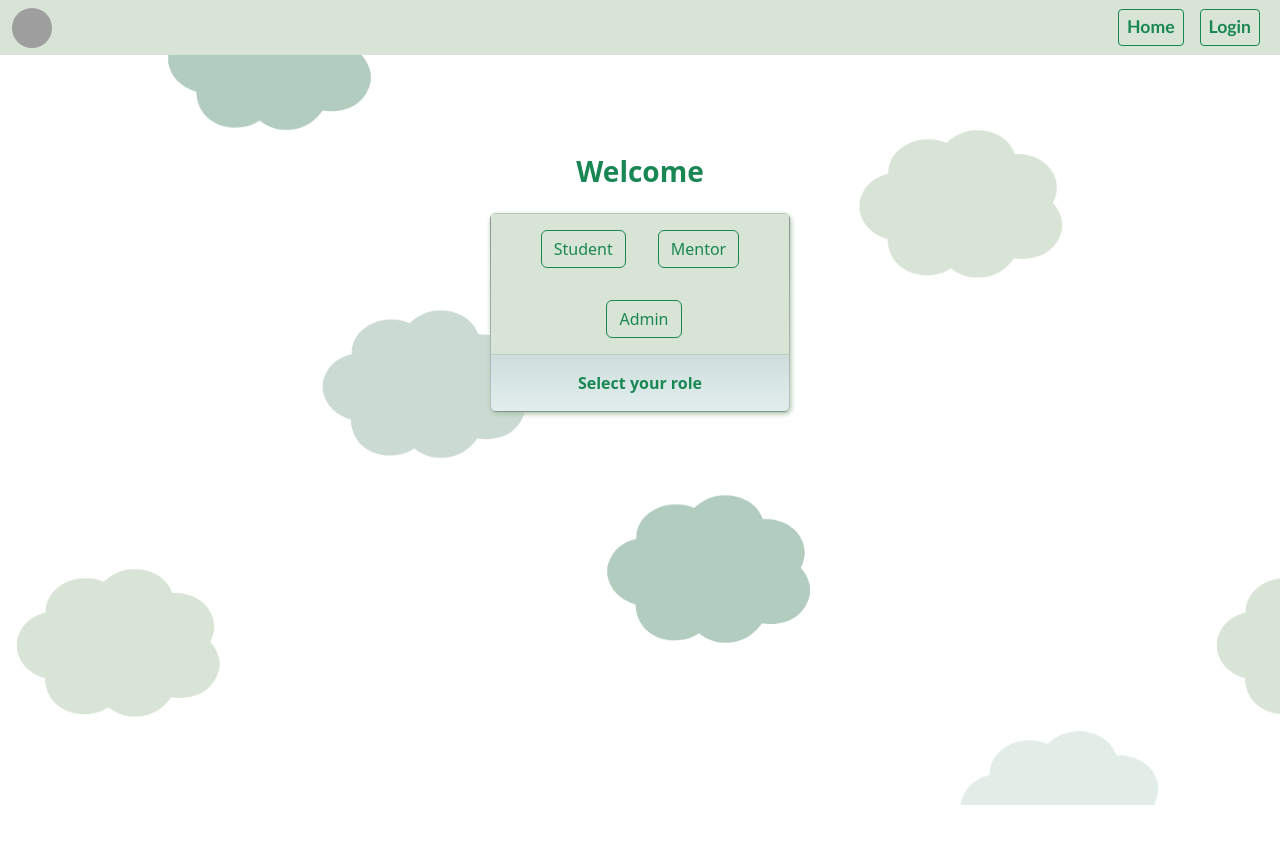
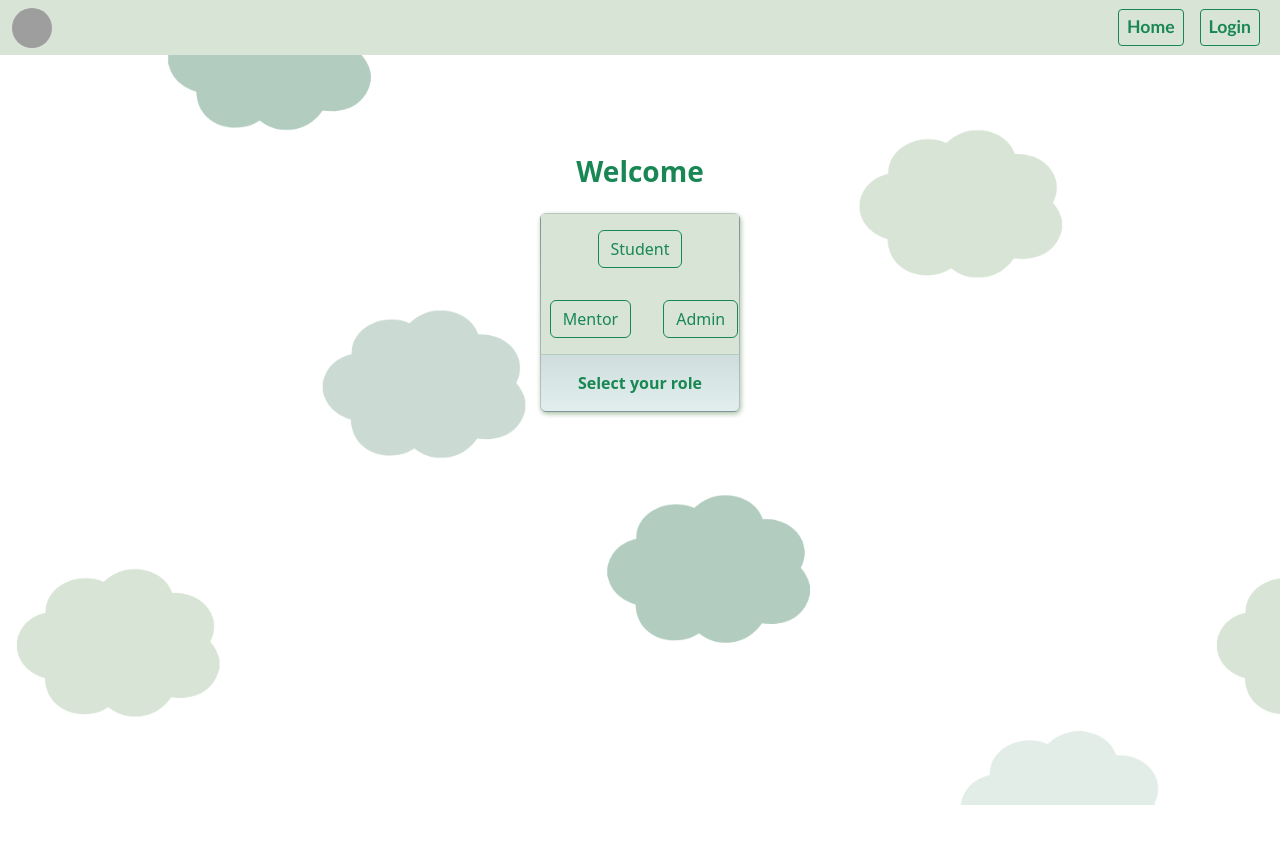
Before and after one commit to tharunmadasi/MastersCoding, a React (Create React App) app: page /Login in a window 1280 px wide. Shown: the top 844 px of the page. Built offline with nearby package versions, Linux system fonts and the light colour scheme; grey boxes are pictures that could not be loaded; a web font is replaced by a local one.

Commit message:
css modified

```diff
--- a/src/Components/Student/StudentSidebar/Assignments/Assignment.css
+++ b/src/Components/Student/StudentSidebar/Assignments/Assignment.css
@@ -2,7 +2,7 @@
 
 .name{
     color: #1a1c1d;
-    font-weight: 500;
+    font-weight: 300;
 }
 .Links{
     font-family:'Barlow Condensed', sans-serif;
@@ -14,7 +14,7 @@
     background-image: linear-gradient(rgb(160, 179, 180),rgb(225, 238, 237));
     display: flex;
     margin: auto;
-    width: 300px;
+    width: 200px;
 }
 .displaylinks{
     display: block;
```
